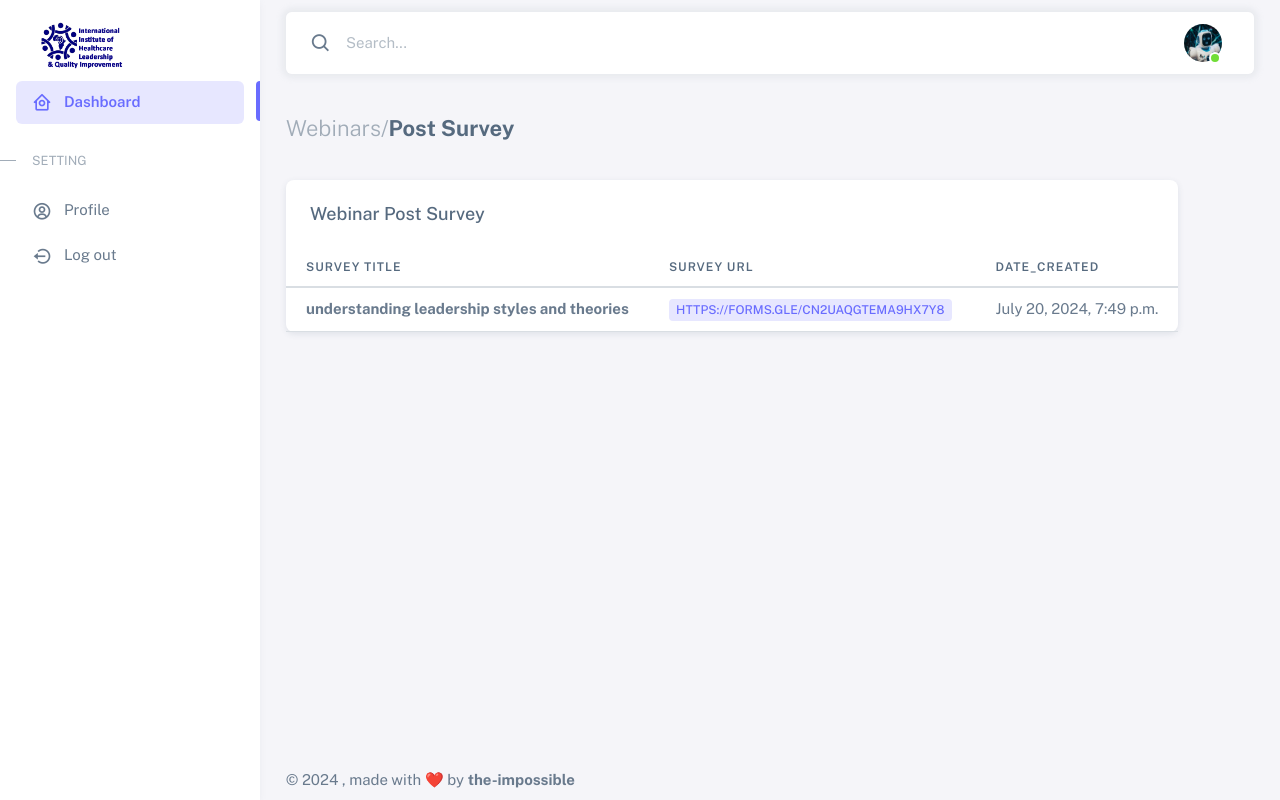
After one commit to the-impossible/ALIHF, a Django app: page /webinar_survey in a window 1280 px wide. The commit adds this page. Run offline with Django 5.2, Linux system fonts and the light colour scheme; a user stored in the database is signed in; data comes from the database, SQL or seed files in the repository; both versions use the stored data as it was after the commit; some libraries are stand-ins or nearby versions.

Commit message:
:zap: survey feature added

```diff
--- a/ALIHF_reg/admin.py
+++ b/ALIHF_reg/admin.py
@@ -7,3 +7,4 @@ admin.site.register(FellowshipProgram)
 admin.site.register(EducationalBackgroundInformation)
 admin.site.register(EmploymentHistory)
 admin.site.register(BioMedInformation)
+admin.site.register(WebinarSurveys)
--- a/ALIHF_reg/models.py
+++ b/ALIHF_reg/models.py
@@ -176,3 +176,20 @@ class FellowshipProgram(models.Model):
     class Meta:
         db_table = 'Fellowship Program'
         verbose_name_plural = 'Fellowship Program'
+
+class WebinarSurveys(models.Model):
+
+    survey_id = models.UUIDField(
+        default=uuid.uuid4, primary_key=True, unique=True, editable=False)
+    survey_title = models.CharField(max_length=100)
+    accepting_response = models.BooleanField(default=True)
+    date_created = models.DateTimeField(auto_now=True)
+    link = models.URLField()
+    frame_link = models.URLField(blank=True)
+
+    def __str__(self):
+        return f"{self.survey_title} : {self.link}"
+
+    class Meta:
+        db_table = 'Webinar Surveys'
+        verbose_name_plural = 'Webinar Surveys'
--- a/ALIHF_reg/urls.py
+++ b/ALIHF_reg/urls.py
@@ -11,4 +11,6 @@ urlpatterns = [
     path('submit_employment/<str:type_id>/', SubmitEmploymentInformationView.as_view(), name='submit_employment'),
     path('submit_emergency/<str:type_id>/', SubmitEmergencyInformationView.as_view(), name='submit_emergency'),
     path('submit_bio_med/<str:type_id>/', SubmitBioMedInformationView.as_view(), name='submit_bio_med'),
+    path('webinar_survey', WebinarSurvey.as_view(), name='webinar_survey'),
+    path('webinar_survey_details/<str:pk>', WebinarSurveyDetailView.as_view(), name='webinar_survey_details'),
 ]
--- a/ALIHF_reg/views.py
+++ b/ALIHF_reg/views.py
@@ -311,3 +311,16 @@ class SubmitBioMedInformationView(LoginRequiredMixin, SuccessMessageMixin, Creat
         type_id = self.kwargs['type_id']
         messages.success(self.request, self.success_message)
         return reverse("reg:apply_fellowship", kwargs={'type_id': type_id})
+
+
+@method_decorator(has_updated, name="get")
+class WebinarSurvey(LoginRequiredMixin, ListView):
+    model = WebinarSurveys
+    template_name = "backend/apply/survey.html"
+    def get_queryset(self):
+        return WebinarSurveys.objects.filter(accepting_response=True).order_by('-date_created')
+
+
+class WebinarSurveyDetailView(DetailView):
+    model = WebinarSurveys
+    template_name = "backend/apply/survey_details.html"
--- a/Static/auth/css/demo.css
+++ b/Static/auth/css/demo.css
@@ -105,3 +105,11 @@
   text-align: center;
   margin-top: 1rem;
 }
+
+
+@media screen and (max-width:767px) {
+  iframe {
+      width: 100% !important;
+      height: 800px;
+  }
+}
--- /dev/null
+++ b/Templates/backend/apply/survey.html
@@ -0,0 +1,89 @@
+{% extends "base_back.html" %}
+{% load static %}
+{% block title %} Post Survey{% endblock %}
+{% block head %} {% include "partials/backend/head.html" %} {%endblock %}
+{% load crispy_forms_tags %}
+
+{% block body %}
+    <!-- Layout wrapper -->
+    <div class="layout-wrapper layout-content-navbar">
+      <div class="layout-container">
+
+        <!-- Menu -->
+        {% include 'partials/backend/sidebar.html' %}
+        <!-- / Menu -->
+
+        <!-- Layout container -->
+        <div class="layout-page">
+
+          <!-- Navbar -->
+          {% include 'partials/backend/auth_nav.html' %}
+          <!-- / Navbar -->
+
+          <!-- Content wrapper -->
+          <div class="content-wrapper">
+            <!-- Content -->
+
+            <div class="container-xxl flex-grow-1 container-p-y">
+              <h4 class="fw-bold py-3 mb-4"><span class="text-muted fw-light">Webinars/</span>Post Survey</h4>
+
+              <!-- Basic Layout -->
+              <div class="row">
+                {% include 'partials/messages.html' %}
+                <div class="col-xl">
+                  <div class="card">
+                    <h5 class="card-header">Webinar Post Survey</h5>
+
+                    {% if object_list %}
+                    <div class="table-responsive text-nowrap">
+                      <table class="table">
+                        <thead>
+                          <tr>
+                            <th>Survey Title</th>
+                            <th>Survey URL</th>
+                            <th>Date_created</th>
+                          </tr>
+                        </thead>
+                        <tbody>
+
+                          {% for object in object_list %}
+                          <tr>
+                            <td><i class="fab fa-angular fa-lg text-danger"></i> <strong>{{object.survey_title}}</strong></td>
+                            <td><span class="badge bg-label-primary me-1"><a href="{% url 'reg:webinar_survey_details' object.pk %}">{{object.link}}</a></span></td>
+                            <td>{{object.date_created}}</td>
+                          </tr>
+
+                          {% endfor %}
+
+                        </tbody>
+                      </table>
+                    </div>
+                    {% else %}
+                    <div>
+                      <p class="text-center my-5"><b>No active Webinar Post Survey</b></p>
+                    </div>
+                    {% endif %}
+                  </div>
+                </div>
+                <div class="col-xl"></div>
+              </div>
+            </div>
+            <!-- / Content -->
+
+            <!-- Footer -->
+            {% include 'partials/backend/footer.html' %}
+            <!-- / Footer -->
+
+            <div class="content-backdrop fade"></div>
+          </div>
+          <!-- Content wrapper -->
+        </div>
+        <!-- / Layout page -->
+      </div>
+
+      <!-- Overlay -->
+      <div class="layout-overlay layout-menu-toggle"></div>
+    </div>
+    <!-- / Layout wrapper -->
+  {% include 'partials/backend/script.html' %}
+{%endblock %}
--- a/Templates/backend/auth/register.html
+++ b/Templates/backend/auth/register.html
@@ -13,7 +13,7 @@
           <div class="card-body">
             <!-- Logo -->
             <div class="app-brand justify-content-center">
-              <a href="index.html" class="app-brand-link gap-2">
+              <a href="{% url 'basic:home' %}" class="app-brand-link gap-2">
                 <span class="app-brand-logo demo">
                   <img src="{% static 'home/images/logo_both.png' %}" alt="logo" width=150>
                 </span>
--- a/Templates/partials/backend/sidebar.html
+++ b/Templates/partials/backend/sidebar.html
@@ -41,6 +41,10 @@
           <i class="menu-icon tf-icons bx bx-collection"></i>
           <div data-i18n="Basic">Apply for Webinar</div>
         </a>
+        <a href="{% url 'reg:webinar_survey' %}" class="menu-link">
+          <i class="menu-icon tf-icons bx bx-link"></i>
+          <div data-i18n="Basic">Post Webinar Survey</div>
+        </a>
       </li>
 
       {% endif %}
```
Also changed, not shown: ALIHF_project/settings/prod.py (+12 -0 lines), Templates/backend/apply/survey_details.html (added, +59 -0 lines), ALIHF_auth/migrations/0004_registrationtype.py (deleted), ALIHF_auth/migrations/0005_alter_registrationtype_creation_type.py (deleted), ALIHF_auth/migrations/0006_user_registration_type.py (deleted), ALIHF_auth/migrations/0007_remove_user_registration_type_and_more.py (deleted), ALIHF_reg/migrations/0002_webinarsurveys.py (added), ALIHF_reg/migrations/0003_webinarsurveys_frame_link.py (added), Static/uploads/OIP.jpg (added), db.sqlite3.
